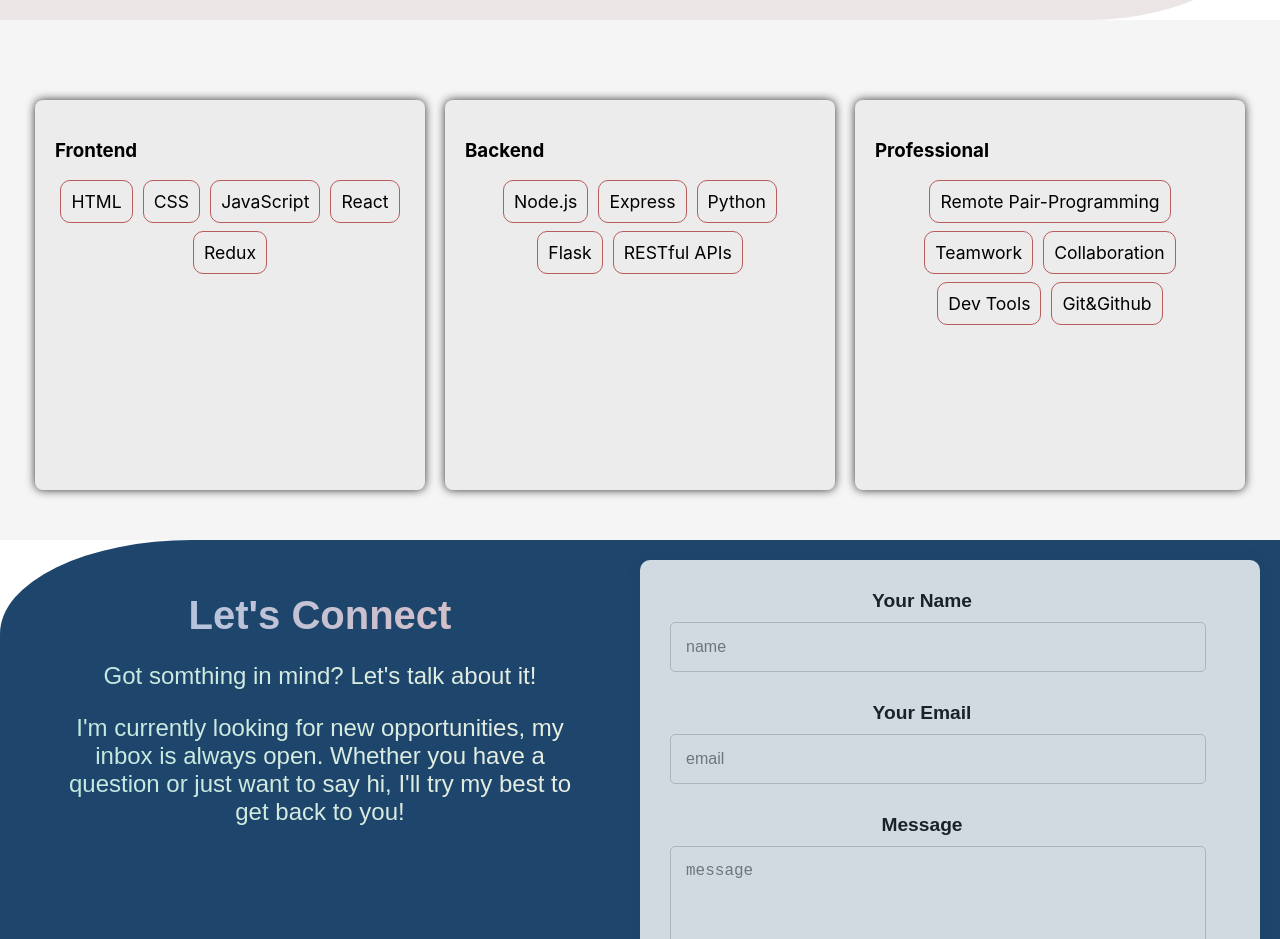
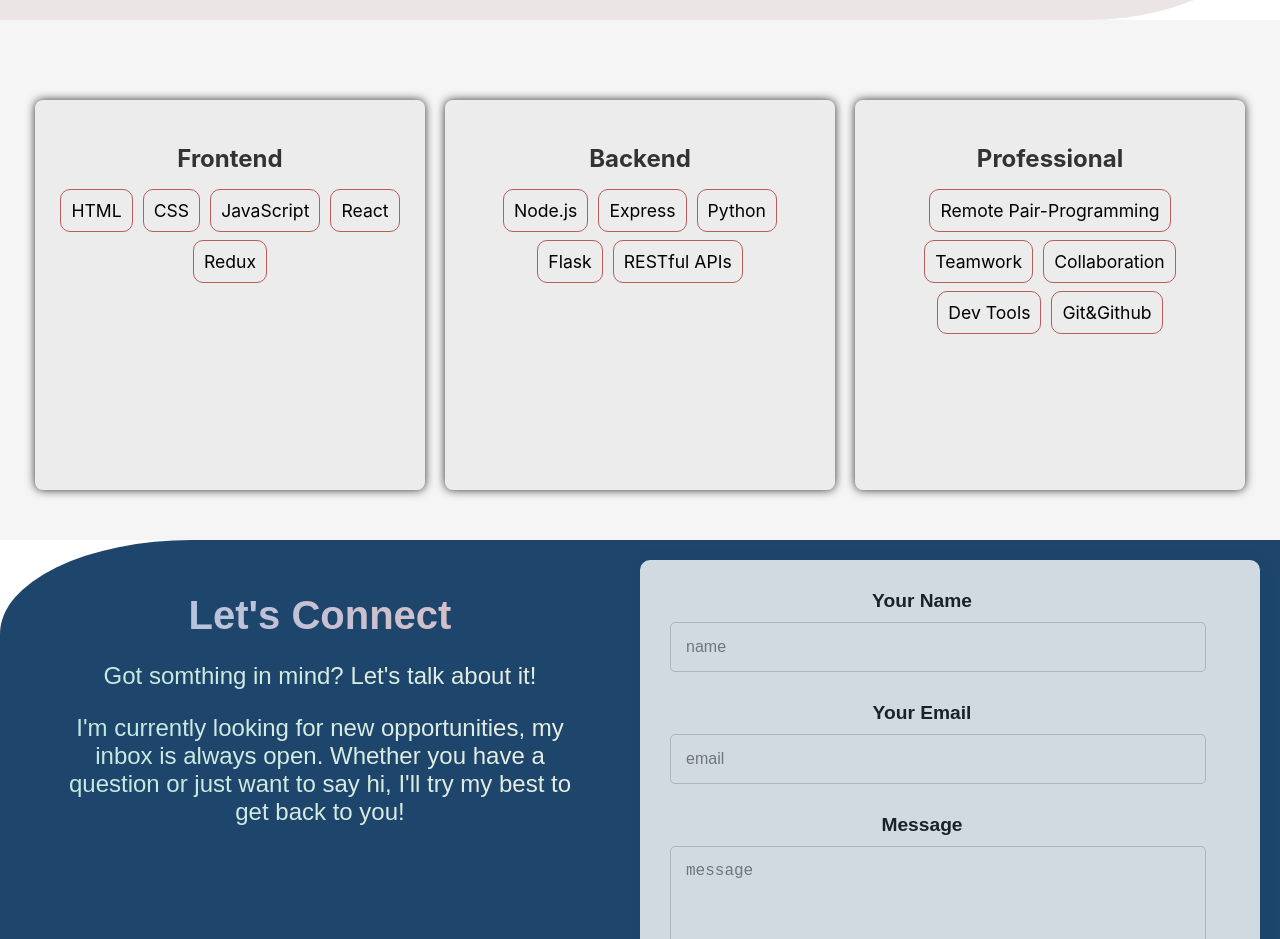
Before and after one commit to abdozayan12/New-Portfolio, a React (Create React App) app: page / in a window 1280 px wide. Shown: the part 780-1719 px from the top of the page. Built offline with nearby package versions, Linux system fonts and the light colour scheme.

Commit message:
Update About.css

```diff
--- a/src/components/About/About.css
+++ b/src/components/About/About.css
@@ -27,7 +27,7 @@
   background-color: bisque;
 }
 
-.skill-card h2 {
+.skill-card h3 {
   color: #333;
   font-size: 1.5em;
   margin-bottom: 10px;
```
